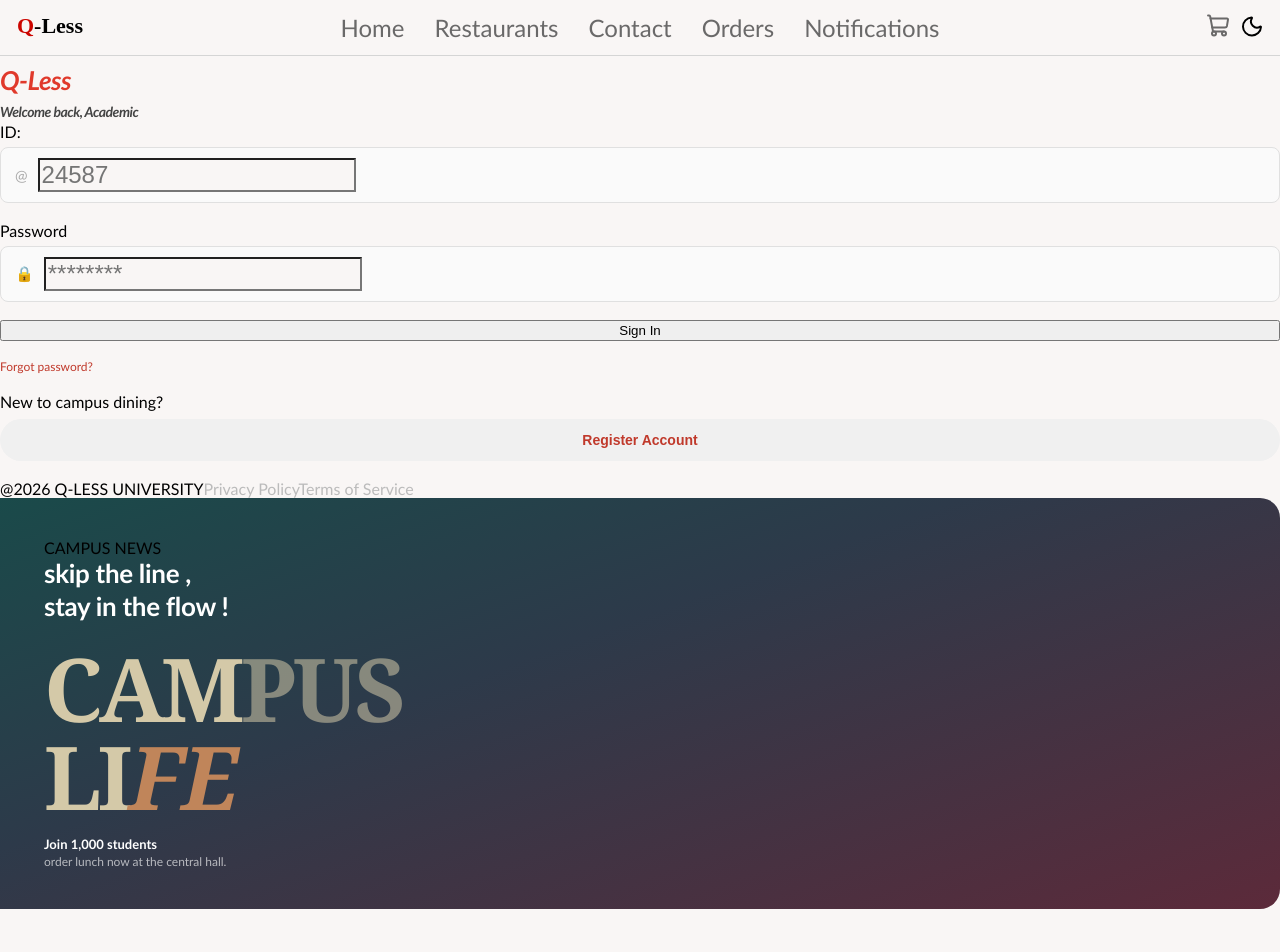
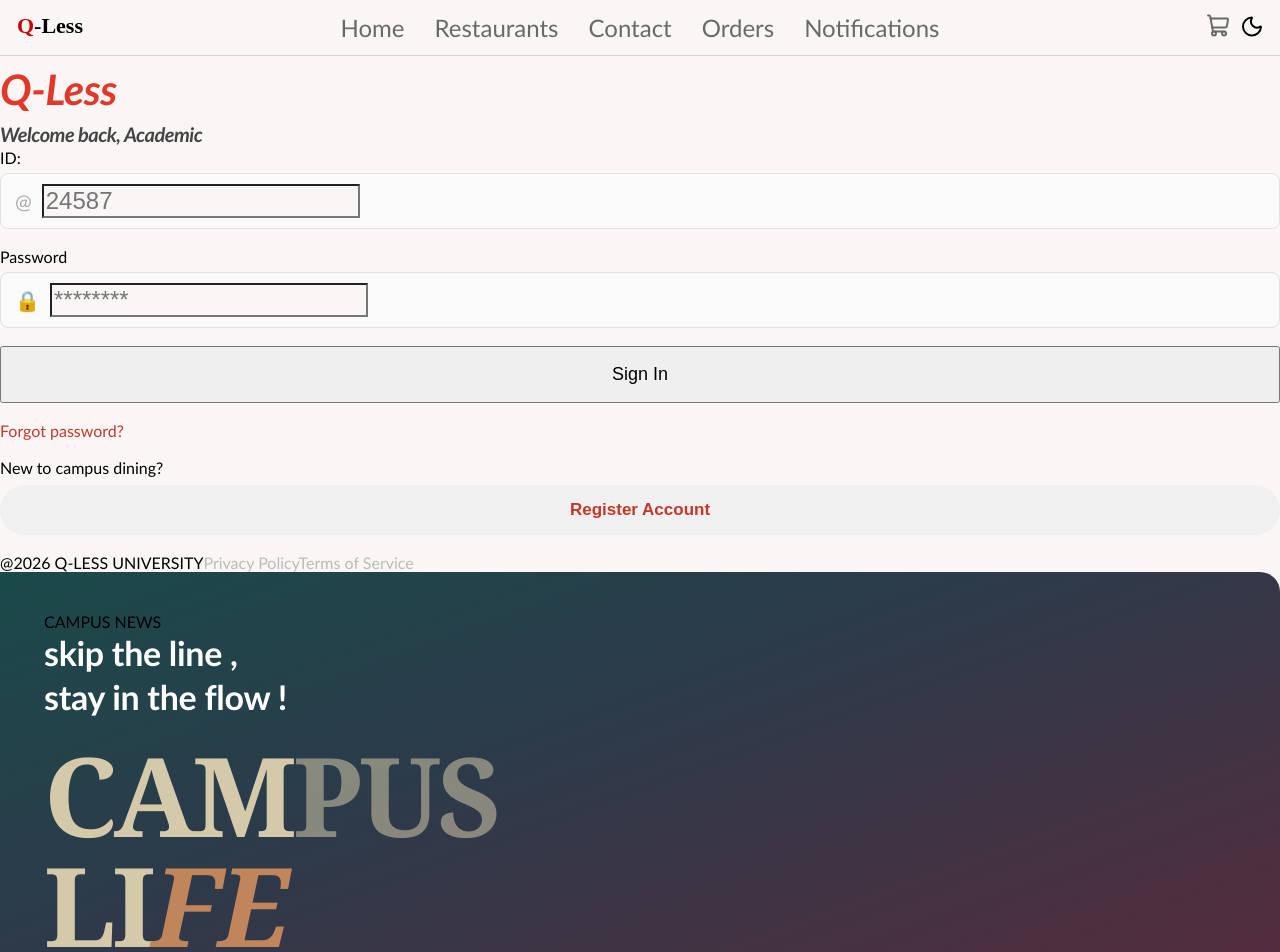
Before and after one commit to Zoomacs/OOP-Project, a React (Vite) app in the folder oop-project/: page / in a window 1280 px wide. Shown: the top 952 px of the page. Before the commit the page ends 909 px from the top, so only its background shows below. Built offline with nearby package versions, Linux system fonts and the light colour scheme.

Commit message:
Add font size adjustments for various elements in login.css

```diff
--- a/oop-project/src/login.css
+++ b/oop-project/src/login.css
@@ -342,3 +342,73 @@
 .qless-terms-of-service:hover {
   color: #999;
 }
+
+.qless-logo-text {
+  font-size: 42px;
+}
+
+.qless-welcome {
+  font-size: 20px;
+}
+
+.qless-label {
+  font-size: 18px;
+}
+
+.qless-input {
+  font-size: 18px;
+}
+
+.qless-input-icon {
+  font-size: 20px;
+}
+
+.qless-sign-in-button {
+  font-size: 18px;
+  padding: 16px;
+}
+
+.qless-forgot-password {
+  font-size: 16px;
+}
+
+.qless-sign-up-text {
+  font-size: 16px;
+}
+
+.qless-sign-up-button {
+  font-size: 17px;
+  padding: 15px;
+}
+
+.qless-footer {
+  font-size: 13px;
+}
+
+.qless-badge {
+  font-size: 14px;
+}
+
+.qless-tagline {
+  font-size: 34px;
+}
+
+.qless-big-word {
+  font-size: 110px;
+}
+
+.qless-big-word-alt {
+  font-size: 110px;
+}
+
+.qless-big-word-cursive {
+  font-size: 110px;
+}
+
+.qless-social-bold {
+  font-size: 16px;
+}
+
+.qless-social-sub {
+  font-size: 15px;
+}
```
